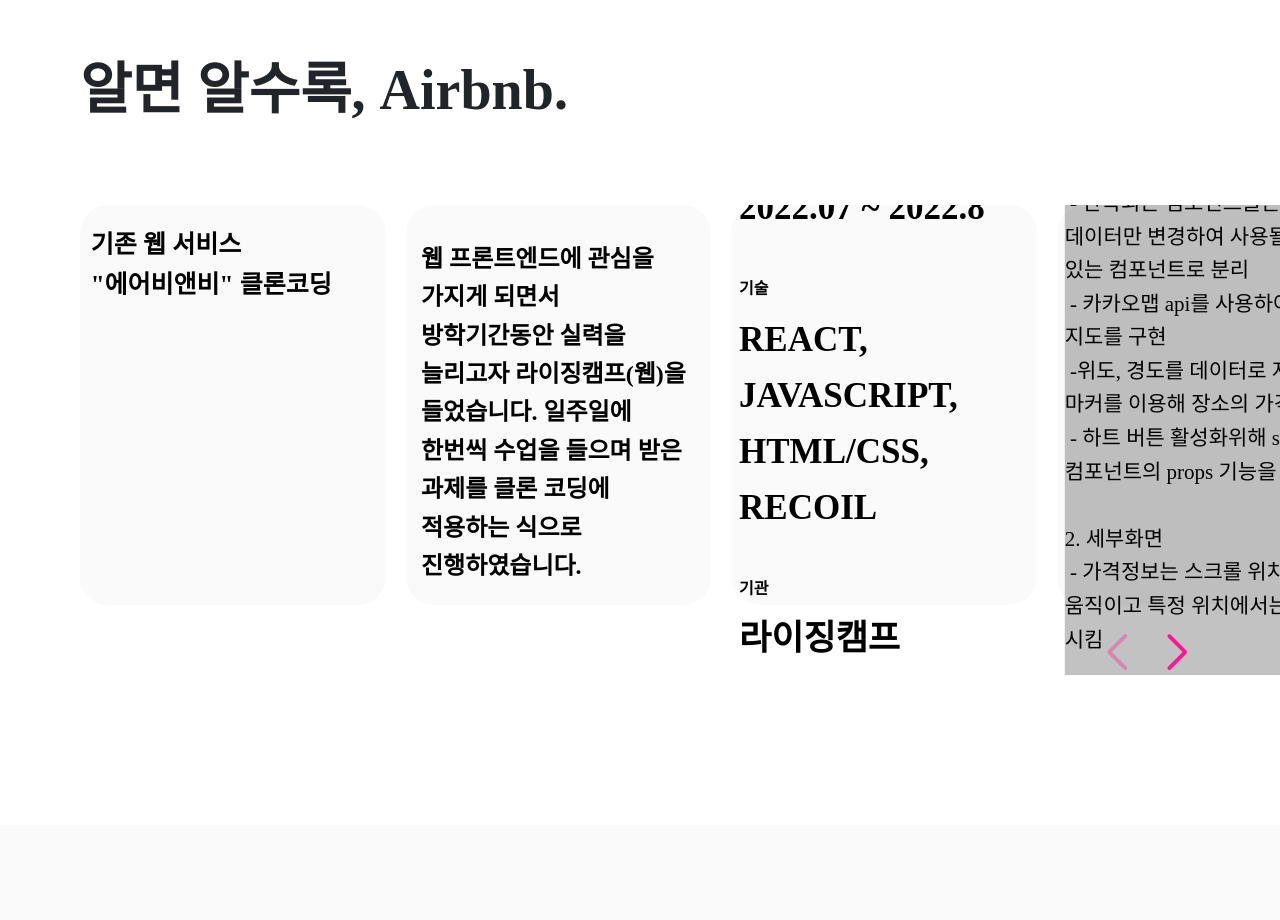
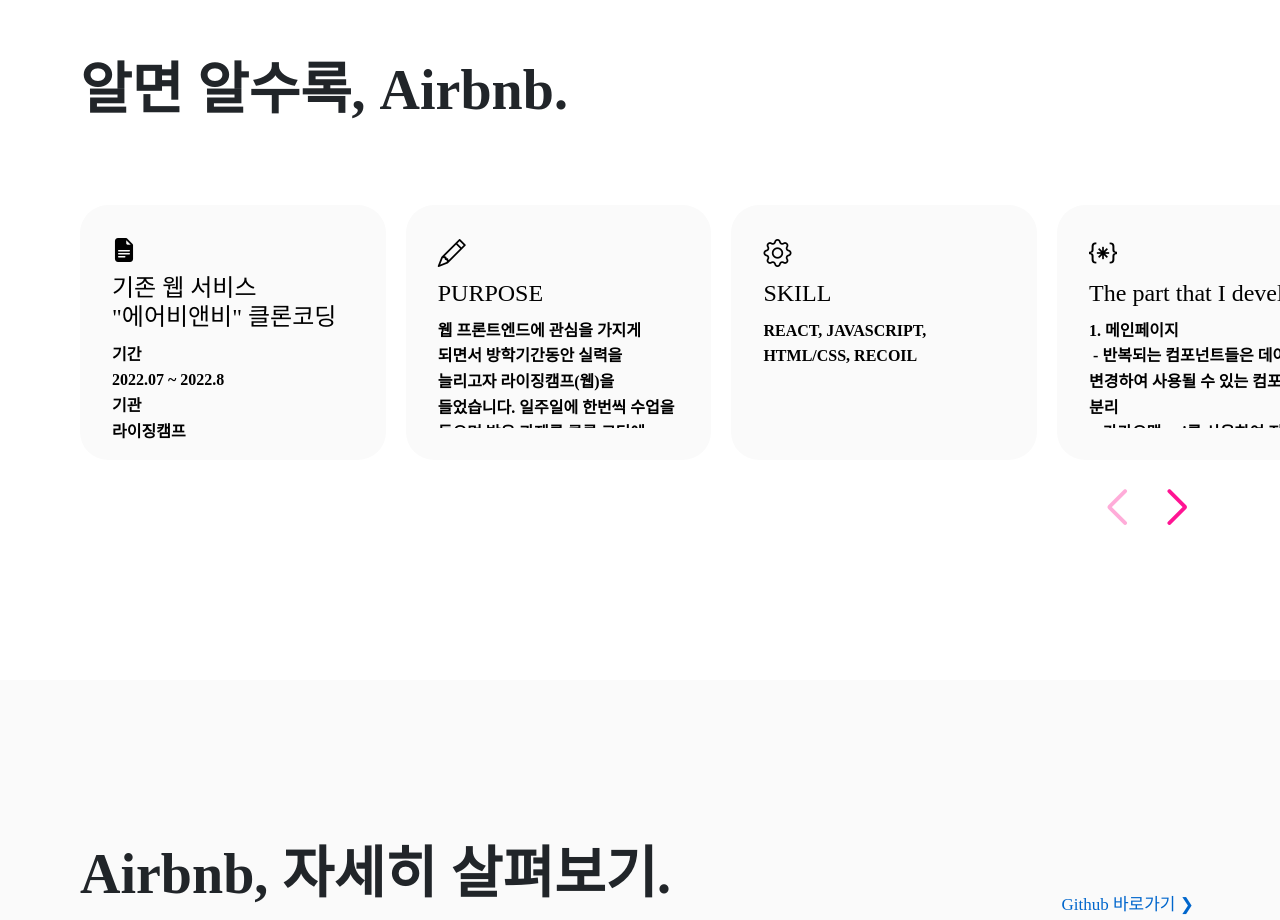
Before and after one commit to yeeun426/personal-portfolio, a React (Create React App) app in the folder front/: page /project/1 in a window 1280 px wide. Shown: the part 1480-2400 px from the top of the page. Built offline with nearby package versions, Linux system fonts and the light colour scheme; a web font is replaced by a local one.

Commit message:
feat : 알면 알수록 수정

```diff
--- a/front/public/data/project.json
+++ b/front/public/data/project.json
@@ -14,8 +14,12 @@
       "detail": "웹 프론트엔드에 관심을 가지게 되면서 방학기간동안 실력을 늘리고자 라이징캠프(웹)을 들었습니다. 일주일에 한번씩 수업을 들으며 받은 과제를 클론 코딩에 적용하는 식으로 진행하였습니다.",
       "github": "https://github.com/yeeun426/airbnb_web",
       "video": "https://drive.google.com/drive/folders/113-xXCJ0R3WV6a9f4WHf79QP1Io8UKCT",
-      "role1": "1. 메인페이지\n - 반복되는 컴포넌트들은 데이터만 변경하여 사용될 수 있는 컴포넌트로 분리\n - 카카오맵 api를 사용하여 지도를 구현\n -위도, 경도를 데이터로 저장시켜 마커를 이용해 장소의 가격 표시\n - 하트 버튼 활성화위해 styled 컴포넌트의 props 기능을 사용 \n \n2. 세부화면 \n - 가격정보는 스크롤 위치에 따라 움직이고 특정 위치에서는 고정 시킴",
-      "role2": "3. 검색페이지\n 리코일을 사용하여 atom에 고유한 키값에 ‘country’를 저장하고 검색 페이지로 변경 시 이 값을 저장시킴.\n\n 4. 호스트되기 \n - swiper.js 라이브러리를 사용하여 호스트의 정보를 보여줌"
+      "roles": [
+        "1. 메인페이지\n - 반복되는 컴포넌트들은 데이터만 변경하여 사용될 수 있는 컴포넌트로 분리\n - 카카오맵 api를 사용하여 지도를 구현\n -위도, 경도를 데이터로 저장시켜 마커를 이용해 장소의 가격 표시\n - 하트 버튼 활성화위해 styled 컴포넌트의 props 기능을 사용",
+        "2. 세부화면 \n - 가격정보는 스크롤 위치에 따라 움직이고 특정 위치에서는 고정 시킴",
+        "3. 검색페이지\n 리코일을 사용하여 atom에 고유한 키값에 ‘country’를 저장하고 검색 페이지로 변경 시 이 값을 저장시킴.",
+        "4. 호스트되기 \n - swiper.js 라이브러리를 사용하여 호스트의 정보를 보여줌"
+      ]
     },
     "QnA": [
       {
@@ -55,8 +59,11 @@
       "detail": "평소 다이어트를 자주 하는 편인데 그럴 때 항상 칼로리를 확인하곤 했습니다. 이러한 경험을 바탕으로 궁금한 음식을 검색하여 음식의 영양성분과 재료를 확인하고 칼로리가 적합하다 느꼈다면 상세페이지에서 레시피를 확인 할 수 있도록 제작했습니다.",
       "github": "https://github.com/yeeun426/myRecipes-web-project",
       "video": "https://drive.google.com/drive/folders/1kATYaHrN2w6lUqXJmRHM9gPEAcTMpnVN",
-      "role1": "1. 로그인페이지\n - kakao 로그인을 요청하면 인가 요청이 생성되고, 엑세스 토큰을 획득하게 되면 사용자 정보를 요청 -> 사용 할 수 있게 된다. 이를 이용해 유저의 카카오톡 이름, 이메일, 프로필 사진을 가져옴.\n \n2. 메인페이지 \n - 식품의약품안전처 '조리식품의 레시피DB' API를 이용해  바로 호출하기보다는 postman이라는 서버통신 툴을 사용하여 정상작동하는지 먼저 확인 후 api 연결",
-      "role2": "- 음식 이름('RCP_NM')속성에 검색한 단어('search')문자열이 포함되어있는지 includes 메서드를 사용하여 특정 문자열이 포함되어있는지 확인하는 방식으로 검색 기능을 구현\n \n 3. 상세페이지\n - api가 로딩이 되는 중 빈 배열을 갖고 있기 때문에 이를 이용하여 loading이 true로 바뀌게하여 로딩 스피너를 실행하게 하였다."
+      "roles": [
+        "1. 로그인페이지\n - kakao 로그인을 요청하면 인가 요청이 생성되고, 엑세스 토큰을 획득하게 되면 사용자 정보를 요청 -> 사용 할 수 있게 된다. 이를 이용해 유저의 카카오톡 이름, 이메일, 프로필 사진을 가져옴.",
+        "2. 메인페이지 \n - 식품의약품안전처 '조리식품의 레시피DB' API를 이용해  바로 호출하기보다는 postman이라는 서버통신 툴을 사용하여 정상작동하는지 먼저 확인 후 api 연결\n- 음식 이름('RCP_NM')속성에 검색한 단어('search')문자열이 포함되어있는지 includes 메서드를 사용하여 특정 문자열이 포함되어있는지 확인하는 방식으로 검색 기능을 구현",
+        "3. 상세페이지\n - api가 로딩이 되는 중 빈 배열을 갖고 있기 때문에 이를 이용하여 loading이 true로 바뀌게하여 로딩 스피너를 실행하게 하였다."
+      ]
     },
     "learn": "기존 에어비앤비 클론코딩은 api를 연결하지 않고 제작했다면 본 프로젝트에서는 open API를 이용해 API 연동하는 연습을 할 수 있었다. 평소 다이어트를 자주 하는 편인데 그럴 때 항상 칼로리를 확인하곤 했다. 이러한 경험을 바탕으로 상세페이지에 들어가지 않아도 칼로리를 먼저 확인하고 칼로리가 적합하다고 느끼면 상세페이지에서 레시피를 확인할 수 있게 만들고자 하였다. api 연동 후 검색 기능을 구현하고 소셜 로그인(카카오)을 구현했다.",
     "QnA": [
@@ -98,8 +105,12 @@
       "data": "카카오맵API, 한국관광공사 두루누비 정보 서비스 API",
       "github": "https://github.com/yeeun426/MAPLIX",
       "video": "http://ec2-3-37-76-88.ap-northeast-2.compute.amazonaws.com/",
-      "role1": "1. 메인페이지\n - 메인페이지 퍼블리싱과 주된 기능을 담당\n- 대부분 api 연결을 통해 버튼 hover시, 데이터가 보여지도록 구현\n \n2. 검색 페이지 \n - 검색 필터 선택 시, api로 불러온 데이터의 카테고리와 비교 후 데이터를 뿌려줌 \n - 카카오맵 api를 불러와 적절한 한국의 지도를 보여주도록 설정\n - 장소 결과에 페이지네이션을 적용하기 위해 컴포넌트로 구현하여 재사용할 수 있도록 구현",
-      "role2": "3. 추천코스페이지\n - '한국관광공사 두루누비 정보 서비스 API'를 사용하여 관광공사측에서 알려주는 코스를 지역별로 추천코스로 구현\n - api가 불러와지는 시간동안 스피너가 돌아가며 데이터가 불러와지고 있음을 시각적으로 보여줌 \n\n 4. 커뮤니티 페이지 \n - 해당 게시물을 클릭했을 때 아이디 값이 같은 경우 해당 게시물에 대한 상세 모달창이 뜨면서 외부 클릭을 막도록 구현 \n\n 퍼블리싱은 모두 혼자 진행했습니다.\n\n** 제가 구현한 기능들만 작성해두었습니다. **"
+      "roles": [
+        "1. 메인페이지\n - 메인페이지 퍼블리싱과 주된 기능을 담당\n- 대부분 api 연결을 통해 버튼 hover시, 데이터가 보여지도록 구현",
+        "2. 검색 페이지 \n - 검색 필터 선택 시, api로 불러온 데이터의 카테고리와 비교 후 데이터를 뿌려줌 \n - 카카오맵 api를 불러와 적절한 한국의 지도를 보여주도록 설정\n - 장소 결과에 페이지네이션을 적용하기 위해 컴포넌트로 구현하여 재사용할 수 있도록 구현",
+        "3. 추천코스페이지\n - '한국관광공사 두루누비 정보 서비스 API'를 사용하여 관광공사측에서 알려주는 코스를 지역별로 추천코스로 구현\n - api가 불러와지는 시간동안 스피너가 돌아가며 데이터가 불러와지고 있음을 시각적으로 보여줌",
+        "4. 커뮤니티 페이지 \n - 해당 게시물을 클릭했을 때 아이디 값이 같은 경우 해당 게시물에 대한 상세 모달창이 뜨면서 외부 클릭을 막도록 구현 \n\n 퍼블리싱은 모두 혼자 진행했습니다."
+      ]
     },
     "QnA": [
       {
@@ -145,8 +156,11 @@
       "data": "",
       "github": "https://github.com/yeeun426/wanted_web_ony",
       "video": "https://drive.google.com/drive/folders/1kqTYssxoAYglwE3fiOZ2iuflulpIJ2lV",
-      "role1": "1. 메인페이지\n - SwiperCore를 사용하여 자동재생, 네비게이션과 같은 핵심기능을 구현\n - 로그인했을 때, 로그인하지 않았을 때 보이는 데이터를 sessionStorage을 이용해 다르게 함. \n\n2. 북마크페이지 \n - 북마크한 기업들만 filter함수를 사용해 북마크 페이지에서 보이도록 함.",
-      "role2": "3. 로그인/회원가입 페이지\n -props를 매개변수로 받아 모달창이 켜졌을 때와 꺼졌을 때를 구분 \n -useEffect를 이용해 페이지 스크롤 위치를 고정하고 스크롤이 생기지 않도록 함. \n-useState 훅을 사용하여 email, signup, passwordPage를 관리하며 emailValid로 이메일 유효성을 나타냄\n- axios를 사용하여 간단하게 HTTP 요청을 처리하여 로그인/로그아웃 기능 구현"
+      "roles": [
+        "1. 메인페이지\n - SwiperCore를 사용하여 자동재생, 네비게이션과 같은 핵심기능을 구현\n - 로그인했을 때, 로그인하지 않았을 때 보이는 데이터를 sessionStorage을 이용해 다르게 함.",
+        "2. 북마크페이지 \n - 북마크한 기업들만 filter함수를 사용해 북마크 페이지에서 보이도록 함.",
+        "3. 로그인/회원가입 페이지\n -props를 매개변수로 받아 모달창이 켜졌을 때와 꺼졌을 때를 구분 \n -useEffect를 이용해 페이지 스크롤 위치를 고정하고 스크롤이 생기지 않도록 함. \n-useState 훅을 사용하여 email, signup, passwordPage를 관리하며 emailValid로 이메일 유효성을 나타냄\n- axios를 사용하여 간단하게 HTTP 요청을 처리하여 로그인/로그아웃 기능 구현"
+      ]
     },
     "QnA": [
       {
@@ -186,8 +200,11 @@
       "detail": "본 제시안은 동아리 홍보 및 동아리 부원 내 소통, 기록용 웹 개발을 목적으로 하고있습니다. 주 소비자층인 대학생에 맞춰 정서에 맞게 심플하지만 한눈에 들어오는 분위기를 이끌어냈습니다.",
       "github": "https://github.com/yeeun426/gnuvillage-froㄴntend",
       "video": "https://gnuvil.swygbro.com/",
-      "role1": "1. 메인페이지\n - 동아리의 설명/역사를 보여주도록 함. \n\n2. 스터디성과 \n - 북마크한 기업들만 filter함수를 사용해 북마크 페이지에서 보이도록 함.",
-      "role2": "3. 공지사항\n\n4. 동아리 활동 사진"
+      "roles": [
+        "1. 메인페이지\n - 동아리의 설명/역사를 보여주도록 함. \n\n",
+        "2. 스터디성과 \n - 북마크한 기업들만 filter함수를 사용해 북마크 페이지에서 보이도록 함.",
+        "3. 공지사항\n\n4. 동아리 활동 사진"
+      ]
     },
     "QnA": [
       {
@@ -226,9 +243,7 @@
       "organization": "GDSC - hufs summer hackerton",
       "detail": "본  프로젝트는 장애인의 학교생활을 돕기 위한 웹 개발을 목적으로 하고 있습니다. 주 소비자층인 기존의 앱과 다르게 장애인의 정서에 맞게 그들이 쉽게 도움을 요청할 수 있도록 웹으로 제작하였습니다.",
       "github": "https://github.com/yeeun426/Giver_front-end",
-      "video": "videos/giver.mp4",
-      "role1": "",
-      "role2": ""
+      "video": "videos/giver.mp4"
     },
     "QnA": [
       {
@@ -269,8 +284,12 @@
       "data": "고용노동 공공데이터",
       "github": "https://github.com/yeeun426/NDGD_front",
       "video": "videos/ndgd.mp4",
-      "role1": "1. 메인페이지\n - swiper 라이브러리를 사용해 웹 사이트의 기능들을 배너로 만듦\n - 산재 보험 서비스이기 때문에 나이대를 높게 잡고, 다양한 나이대의 사용자가 이용하기 편하게 메인페이지를 어렵지 않게 퍼블리싱하였음\n\n2. 로그인 페이지\n-props를 매개변수로 받아 모달창이 켜졌을 때와 꺼졌을 때를 구분\n-useState를 사용해 emailValid로 이메일 유효성을 나타냄\n-비동기로 로그인/로그아웃 기능 구현",
-      "role2": "3. 산재 보상 절차\n - 산재 보상 절차에 대해 알려주며 본 페이지에서 바로 산재지정 의료기관을 확인할 수 있게함.\n- 산업재해조사표를 pdf로 다운받는 형식으로 버튼을 만들어 웹의 편리성을 높임\n\n 4. 확률 계산기 \n - 사내 상황을 formData에 담아 post요청을 하면 수령가능 확률/보험료의 상태를 업데이트하여 보여줌"
+      "roles": [
+        "1. 메인페이지\n - swiper 라이브러리를 사용해 웹 사이트의 기능들을 배너로 만듦\n - 산재 보험 서비스이기 때문에 나이대를 높게 잡고, 다양한 나이대의 사용자가 이용하기 편하게 메인페이지를 어렵지 않게 퍼블리싱하였음",
+        "2. 로그인 페이지\n-props를 매개변수로 받아 모달창이 켜졌을 때와 꺼졌을 때를 구분\n-useState를 사용해 emailValid로 이메일 유효성을 나타냄\n-비동기로 로그인/로그아웃 기능 구현",
+        "3. 산재 보상 절차\n - 산재 보상 절차에 대해 알려주며 본 페이지에서 바로 산재지정 의료기관을 확인할 수 있게함.\n- 산업재해조사표를 pdf로 다운받는 형식으로 버튼을 만들어 웹의 편리성을 높임",
+        "4. 확률 계산기 \n - 사내 상황을 formData에 담아 post요청을 하면 수령가능 확률/보험료의 상태를 업데이트하여 보여줌"
+      ]
     },
     "QnA": [
       {
@@ -315,8 +334,11 @@
       "detail": "프론트엔드와 백엔드를 모두 직접 개발하며, 실제 서비스에서 발생할 수 있는 보안 취약점을 고민하고 성능 향상을 위한 캐싱 기법 등을 적용해보는 데 목적이 있었습니다.",
       "github": "https://github.com/y-car-project",
       "video": "https://www.youtube.com/watch?v=TaUhpPcvbeM",
-      "role1": "1.메인 페이지 UI/UX 및 기능 구현\n    - 실시간 타이머 기능\n    - 차량 검색 기능\n\n2. 백엔드 API 개발\n    - 중고차 조회 API\n    - 위클리 특가 API\n    - 중고차량 추가 API\n    - 카카오 소셜 로그인 API",
-      "role2": "3. Redis 캐싱을 활용한 성능 최적화\n\n**제가 구현한 기능들만 작성해두었습니다.**"
+      "roles": [
+        "1.메인 페이지 UI/UX 및 기능 구현\n    - 실시간 타이머 기능\n    - 차량 검색 기능",
+        "2. 백엔드 API 개발\n    - 중고차 조회 API\n    - 위클리 특가 API\n    - 중고차량 추가 API\n    - 카카오 소셜 로그인 API",
+        "3. Redis 캐싱을 활용한 성능 최적화\n\n**제가 구현한 기능들만 작성해두었습니다.**"
+      ]
     },
     "QnA": [
       {
@@ -348,8 +370,11 @@
       "skill": "REACT, JAVASCRIPT, GSAP",
       "detail": "프론트엔드 개발자로서의 기술 역량과 디자인 감각을 보여주기 위해 기획부터 디자인, 개발, 배포까지 직접 진행한 포트폴리오 웹사이트입니다. React 기반으로 구성하였으며, 다양한 인터랙션 요소와 반응형 디자인을 적용해 사용자 경험을 고려한 결과물을 완성했습니다.",
       "github": "https://github.com/yeeun426/personal-portfolio",
-      "role1": "1. 전체 페이지 구조 기획 및 개발\n- About, Skills, Projects, Contact 등 명확하게 섹션 구분\n- figma를 통해 페르소나와 시나리오 분석 후 플로우 차트와 와이어프레임 제작\n\n2. GSAP를 활용한 인터랙션 구현\n- 스크롤 트리거 기반의 자연스러운 컴포넌트 등장 효과\n- 타이밍과 속도를 조절해 사용자 몰입감을 높임",
-      "role2": "3. 반응형 웹 구현\n- 다양한 디바이스 해상도 대응\n- 미디어 쿼리 및 플렉서블 레이아웃 적용"
+      "roles": [
+        "1. 전체 페이지 구조 기획 및 개발\n- About, Skills, Projects, Contact 등 명확하게 섹션 구분\n- figma를 통해 페르소나와 시나리오 분석 후 플로우 차트와 와이어프레임 제작",
+        "2. GSAP를 활용한 인터랙션 구현\n- 스크롤 트리거 기반의 자연스러운 컴포넌트 등장 효과\n- 타이밍과 속도를 조절해 사용자 몰입감을 높임",
+        "3. 반응형 웹 구현\n- 다양한 디바이스 해상도 대응\n- 미디어 쿼리 및 플렉서블 레이아웃 적용"
+      ]
     },
     "QnA": [
       {
--- a/front/src/pages/Portfolio/Portfolio.js
+++ b/front/src/pages/Portfolio/Portfolio.js
@@ -13,6 +13,7 @@ import { PortfolioStyled, DropIcon } from './styled.js';
 import 'swiper/css';
 import 'swiper/css/scrollbar';
 import 'swiper/css/navigation';
+import 'bootstrap-icons/font/bootstrap-icons.css';
 
 function Portfolio() {
   const params = useParams();
@@ -179,41 +180,38 @@ const PortFolioDesc = ({ data }) => {
         }}
       >
         <SwiperSlide>
-          <div className='detail-txt'>{data.detail}</div>
+          <i className='bi bi-file-earmark-text-fill h4'></i>
+          <div className='detail-title h4'>{data.detail}</div>
+          <div className='detail-txt-item'>
+            <div className='detail-inTitle'>기간</div>
+            <div className='img-detail'>{data.date}</div>
+          </div>
+          {data.skills?.organization && (
+            <div className='detail-txt-item'>
+              <div className='detail-inTitle'>기관</div>
+              <div className='img-detail'>{data.skills?.organization}</div>
+            </div>
+          )}
         </SwiperSlide>
         <SwiperSlide>
+          <i className='bi bi-pencil h3'></i>
+          <div className='detail-title h4'>PURPOSE</div>
           <div className='detail-txt'>{data.skills?.detail}</div>
         </SwiperSlide>
         <SwiperSlide>
-          <div className='detail-txt'>
-            <div className='detail-txt-item'>
-              <div className='detail-title'>기간</div>
-              <div className='img-detail'>{data.date}</div>
-            </div>
-            <div className='detail-txt-item'>
-              <div className='detail-title'>기술</div>
-              <div className='img-detail'>{data.skills?.skill}</div>
-            </div>
-            {data.skills?.organization && (
-              <div className='detail-txt-item'>
-                <div className='detail-title'>기관</div>
-                <div className='img-detail'>{data.skills?.organization}</div>
-              </div>
-            )}
-          </div>
+          <i className='bi bi-gear h3'></i>
+          <div className='detail-title h4'>SKILL</div>
+          <div className='detail-txt'>{data.skills?.skill}</div>
         </SwiperSlide>
+        {data.skills?.roles?.map((role, index) => (
+          <SwiperSlide key={index}>
+            <i className='bi bi-braces-asterisk h3'></i>
+            <div className='detail-title h4'>The part that I developed</div>
+            <div className='detail-txt'>{role}</div>
+          </SwiperSlide>
+        ))}
         <SwiperSlide>
-          <div className='detail-txt role'>
-            <div className='img-detail'>{data.skills?.role1}</div>
-          </div>
-        </SwiperSlide>
-        <SwiperSlide>
-          <div className='detail-txt role'>
-            <div className='img-detail'>{data.skills?.role2}</div>
-          </div>
-        </SwiperSlide>
-        <SwiperSlide>
-          <div className='detail-txt'>
+          <i className='bi bi-play-btn h3'></i>
           <button
             className='detail-txt-item'
             onClick={() => window.open(data.skills.github)}
@@ -228,7 +226,6 @@ const PortFolioDesc = ({ data }) => {
               시연영상 바로가기 ❯
             </button>
           )}
-          </div>
         </SwiperSlide>
       </Swiper>
     </div>
--- a/front/src/pages/Portfolio/styled.js
+++ b/front/src/pages/Portfolio/styled.js
@@ -90,87 +90,37 @@ export const PortfolioStyled = styled.div`
     font-weight: 600;
   }
 
-  .desc-swiper img {
-    width: 100%;
-    border-radius: 28px;
-    margin-right: 18px;
-    height: 100%;
-    object-fit: cover;
-  }
-
   .desc-swiper .swiper-slide {
     min-width: 260px;
     max-width: 420px;
-    aspect-ratio: 0.54;
-    max-height: 400px;
-  }
-
-  .portfolio-description .swiper-slide {
-    position: relative;
+    aspect-ratio: 1.2;
     border-radius: 28px;
     background: #fafafa;
     color: black;
+    padding: 2rem;
+    text-align: left;
+    display: flex;
+    flex-direction: column;
   }
-
+  .desc-swiper .swiper-slide .detail-title {
+    margin-bottom: 10px;
+  }
+  .desc-swiper .swiper-slide h4 {
+    font-weight: bold;
+  }
   .portfolio-description .swiper-slide .detail-txt {
-    position: absolute;
-    top: 50%;
-    left: 50%;
-    transform: translate(-50%, -50%);
-    font-size: 35px;
-    width: 95%;
-    word-break: keep-all;
+    overflow: auto;
     text-align: left;
-
-    .detail-title {
-      font-size: 16px;
-      margin-bottom: 10px;
-    }
   }
-
   .portfolio-description .swiper-slide .detail-txt.role {
-    font-size: 21px;
-    line-height: 1.58;
-    font-weight: 400;
-    background: #0000003d;
-    padding: 30px 0;
   }
-
   .desc-swiper .swiper-slide:nth-child(1) .detail-txt {
-    top: 15%;
-    width: 85%;
-    font-size: 25px;
-    color: black;
-    word-break: keep-all;
-    left: 46%;
   }
   .desc-swiper .swiper-slide:nth-child(2) .detail-txt {
-    width: 90%;
-    height: 90%;
-    display: flex;
-    align-items: flex-end;
-    font-size: 24px;
   }
   .desc-swiper .swiper-slide:nth-child(3) .detail-txt {
-    display: flex;
-    flex-direction: column;
-    gap: 40px;
-
-    .img-detail {
-      font-weight: bold;
-    }
   }
   .desc-swiper .swiper-slide:nth-child(6) .detail-txt {
-    top: 18%;
-    display: flex;
-    flex-direction: column;
-    justify-content: space-between;
-    color: black;
-    gap: 10px;
-
-    button {
-      font-size: 25px;
-    }
   }
 
   .desc-swiper,
--- a/package.json
+++ b/package.json
@@ -12,6 +12,7 @@
     "typescript": "^5.2.2"
   },
   "dependencies": {
+    "bootstrap-icons": "^1.11.3",
     "gsap": "^3.12.7",
     "typeit-react": "^2.7.7"
   }
```
Also changed, not shown: 1 other file (tests, documents, lock files or other folders). Lines whose indentation alone changed are shown as unchanged.
